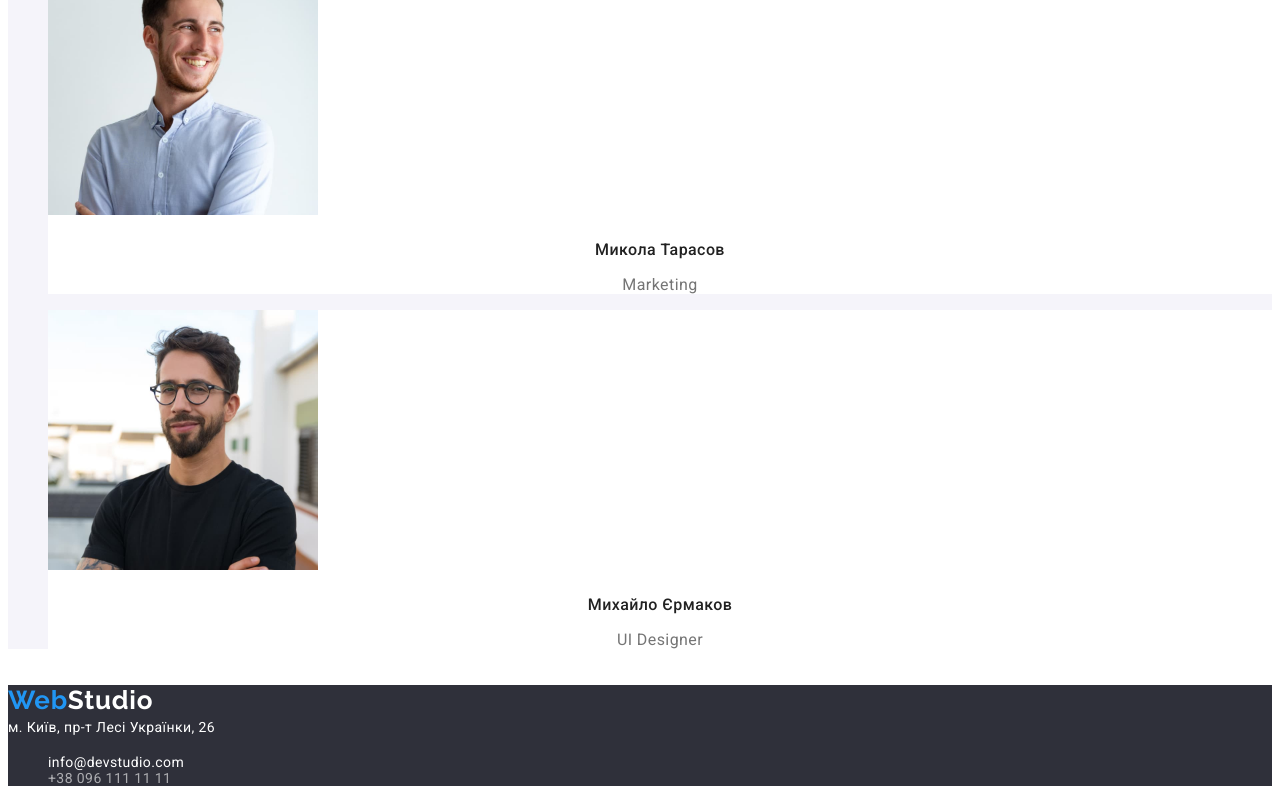
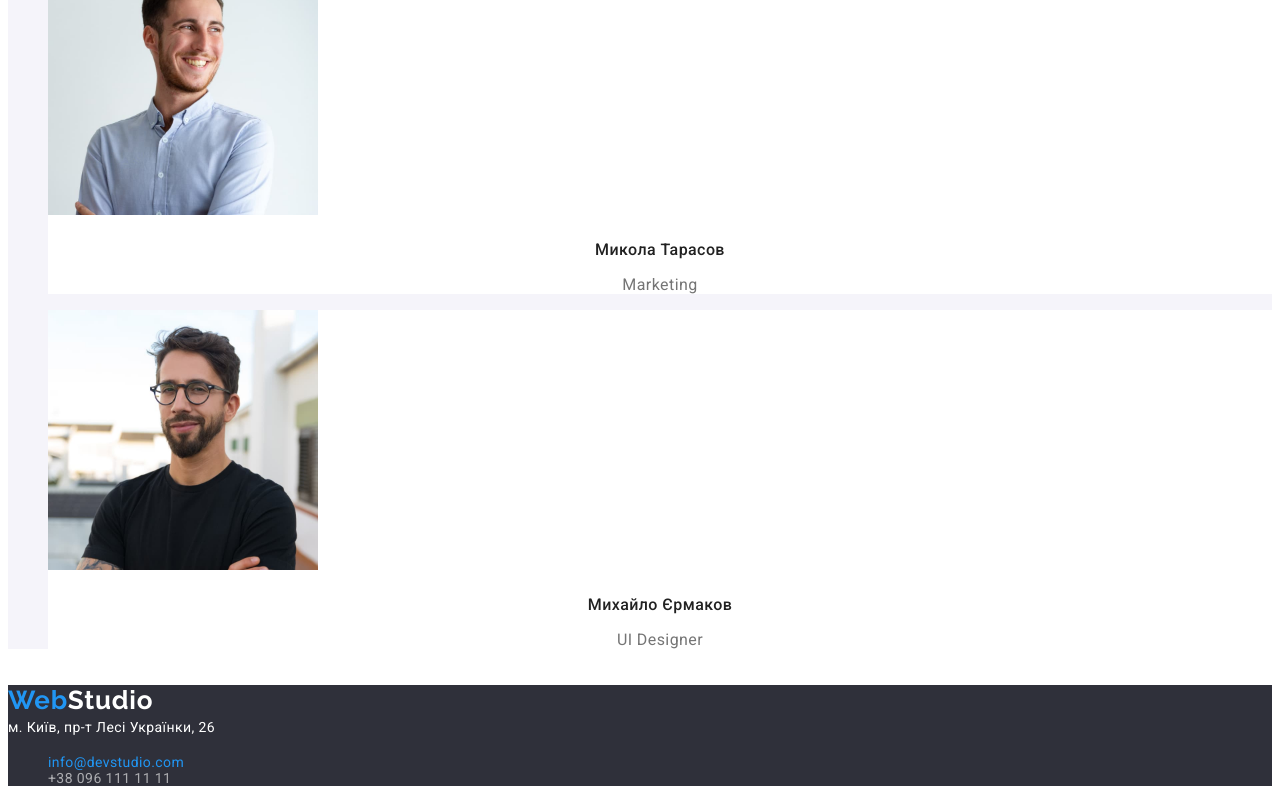
Before and after one commit to Alekshorol/goit-murkup-hw-02, a plain HTML site: page index.html in a window 1280 px wide. In both pictures the pointer is over the link 116 px from the left and 3128 px from the top of the page. Shown: the part 2366-3166 px from the top of the page. Drawn offline with Linux system fonts and the light colour scheme.

Commit message:
змінив колір ховер фокус

```diff
--- a/css/style.css
+++ b/css/style.css
@@ -48,6 +48,7 @@ body {
 .site-nav .link:focus {
   color: var(--title-text-color);
 }
+
 .contact-link:hover,
 .contact-link:focus {
   color: var(--title-text-color);
@@ -194,7 +195,7 @@ body {
 }
 .contact-list .contacts:hover,
 .contact-list .contacts:focus {
-  color: var(--white-color);
+  color: var(--title-text-color);
 }
 
 .list {
```
